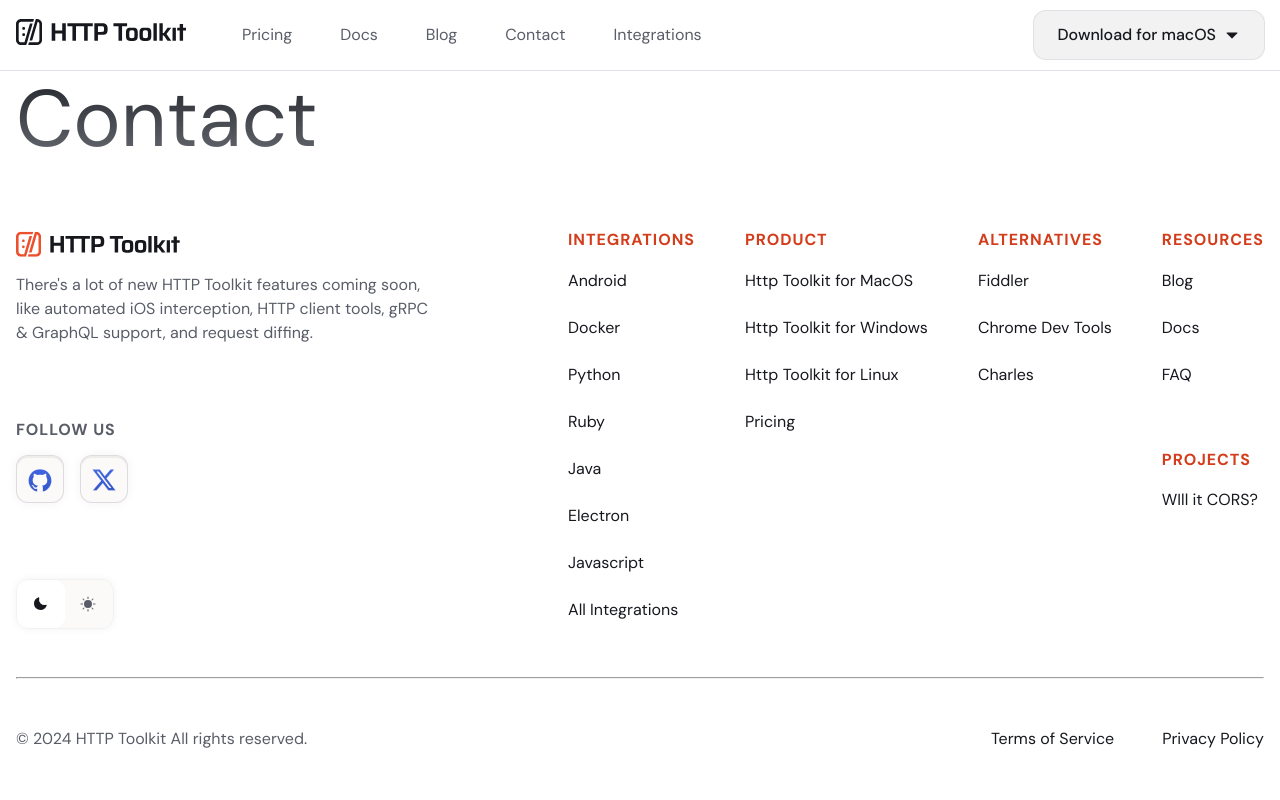
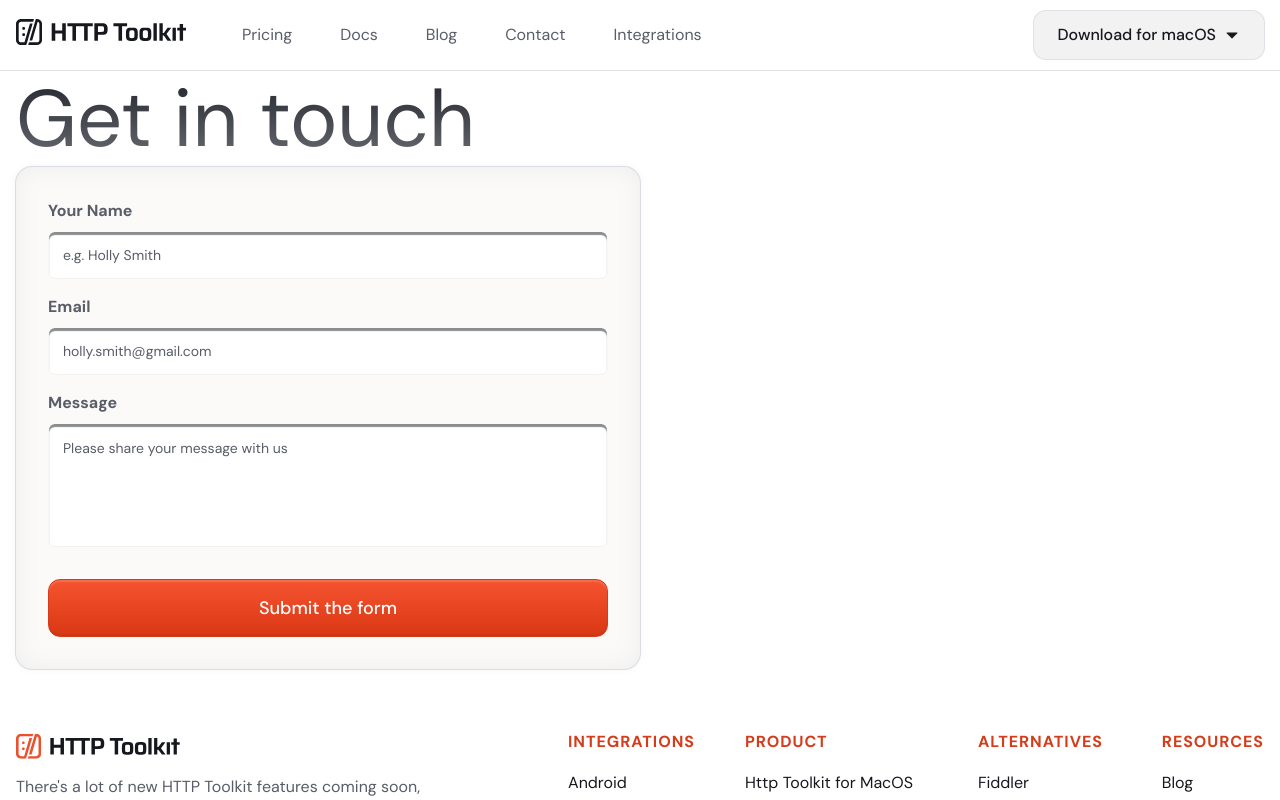
Before and after one commit to httptoolkit/httptoolkit-website, a Next.js app: page /contact in a window 1280 px wide. Shown: the top 800 px of the page. Built offline with nearby package versions, Linux system fonts and the light colour scheme.

Commit message:
feat(HTD-50): adds contact form (#71)
* feat(HTD-50): adds contact form

* feat(HTD-61): add todo message

* fix(HTD-61): build

```diff
--- a/src/app/contact/page.tsx
+++ b/src/app/contact/page.tsx
@@ -1,10 +1,12 @@
 import { Container } from '@/components/elements/container';
 import { Heading } from '@/components/elements/heading';
+import { ContactForm } from '@/components/sections/contact-form';
 
 export default function ContactPage() {
   return (
     <Container>
-      <Heading color="textGradient">Contact</Heading>
+      <Heading color="textGradient">Get in touch</Heading>
+      <ContactForm />
     </Container>
   );
 }
--- a/src/components/elements/button/button.styles.ts
+++ b/src/components/elements/button/button.styles.ts
@@ -24,8 +24,8 @@ const base = css<StyledButtonProps>`
   cursor: pointer;
 
   @media (min-width: ${screens['lg']}) {
-    width: fit-content;
-    justify-content: start;
+    width: ${({ $isFluid }) => ($isFluid ? '100%' : 'fit-content')};
+    justify-content: center;
   }
 
   &:hover {
--- a/src/components/elements/button/button.types.ts
+++ b/src/components/elements/button/button.types.ts
@@ -18,6 +18,7 @@ export type StyledButtonProps = {
   $variant?: 'primary' | 'secondary';
   $withBorder?: boolean;
   $small?: boolean;
+  $isFluid?: boolean;
 };
 
 export type ButtonProps = {
--- a/src/components/elements/button/index.tsx
+++ b/src/components/elements/button/index.tsx
@@ -16,6 +16,7 @@ export const Button = ({
   $variant = 'primary',
   $withBorder = false,
   $isDropdown = false,
+  $isFluid = false,
   className,
   ...aria
 }: ButtonProps) => {
@@ -33,6 +34,7 @@ export const Button = ({
         $small={$small}
         $withBorder={$withBorder}
         $isDropdown={$isDropdown}
+        $isFluid={$isFluid}
         {...aria}
       >
         {children}
--- a/src/components/modules/content-card/index.tsx
+++ b/src/components/modules/content-card/index.tsx
@@ -26,7 +26,7 @@ export const ContentCard = ({ title, text, buttonHref, buttonIcon, buttonText, $
       {$isNewsletter && (
         <>
           <StyledContentCardForm>
-            <Input placeholder="Email address" type="email" name="email" />
+            <Input id="email" placeholder="Email address" type="email" />
             <Button as="button" type="submit" $variant="secondary" $small>
               Sign up
             </Button>
--- a/src/components/modules/download-button/components/send-email/index.tsx
+++ b/src/components/modules/download-button/components/send-email/index.tsx
@@ -11,8 +11,8 @@ export const SendEmail = () => {
         On mobile? Send this to your computer and try it out there:
       </Text>
       <StyledSendEmailForm>
-        <Input name="email" type="email" placeholder="Enter you email" />
-        <Button $variant="primary" as="button" type="submit">
+        <Input id="email" name="email" type="email" placeholder="Enter you email" />
+        <Button $variant="primary" type="submit">
           Send me a download link
         </Button>
       </StyledSendEmailForm>
--- a/src/components/modules/input/index.tsx
+++ b/src/components/modules/input/index.tsx
@@ -1,23 +1,27 @@
 import { forwardRef } from 'react';
 
-import { StyledInput, StyledInputBorder, StyledInputWrapper, StyledSearchButton } from './input.styles';
+import { STyledLabel, StyledInput, StyledInputBorder, StyledInputWrapper, StyledSearchButton } from './input.styles';
 import type { InputProps } from './input.types';
 
 import { MagnifyingGlass } from '@/components/elements/icon';
+import Stack from '@/components/elements/stack';
 import { Text } from '@/components/elements/text';
 
 export const Input = forwardRef<HTMLInputElement, InputProps>(
-  ({ as = 'input', errorMessage, $hasError = false, onClickSearch, ...props }, ref) => {
+  ({ as = 'input', errorMessage, $hasError = false, onClickSearch, id, label, ...props }, ref) => {
     return (
       <StyledInputWrapper>
+        <Stack $gapxl="8px">
+          {label && <STyledLabel htmlFor={id}>{label}</STyledLabel>}
           <StyledInputBorder $hasError={$hasError} $styledAs={as}>
-          <StyledInput ref={ref} $hasError={$hasError} as={as} {...props} />
+            <StyledInput id={id} name={id} ref={ref} $hasError={$hasError} as={as} {...props} />
             {props.type === 'search' && (
               <StyledSearchButton title="Click to search" onClick={onClickSearch}>
                 <MagnifyingGlass weight="fill" size={16} />
               </StyledSearchButton>
             )}
           </StyledInputBorder>
+        </Stack>
         {errorMessage && (
           <Text fontSize="s" color="cinnarbarRed">
             {errorMessage}
--- a/src/components/modules/input/input.styles.ts
+++ b/src/components/modules/input/input.styles.ts
@@ -70,3 +70,8 @@ export const StyledInput = styled.input<InputProps>`
     background-color: ${({ theme }) => theme.colors.inkBlack};
   }
 `;
+
+export const STyledLabel = styled.label`
+  font-weight: ${({ theme }) => theme.fontWeight.bold};
+  color: ${({ theme }) => theme.colors.text.darkGrey};
+`;
--- a/src/components/modules/input/input.types.ts
+++ b/src/components/modules/input/input.types.ts
@@ -1,10 +1,12 @@
 import type { AriaAttributes, InputHTMLAttributes } from 'react';
 
 export interface InputProps extends InputHTMLAttributes<HTMLInputElement>, AriaAttributes {
+  id: string;
   as?: 'input' | 'textarea';
   errorMessage?: string;
   $hasError?: boolean;
   onClickSearch?: () => void;
+  label?: string;
 }
 
 export interface InputBorderProps {
--- /dev/null
+++ b/src/components/sections/contact-form/contact-form.styles.ts
@@ -0,0 +1,18 @@
+'use client';
+
+import { styled } from '@/styles';
+
+export const StyledContactFormWrapper = styled.div`
+  max-width: 624px;
+  padding: 16px;
+  background-color: ${({ theme }) => theme.colors.inkBlack};
+  box-shadow:
+    0 0 0 1px ${({ theme }) => theme.colors.button.border},
+    0 0 8px 0 ${({ theme }) => theme.colors.shadowDefault},
+    0 0 24px 0px rgba(128, 130, 137, 0.1) inset;
+  border-radius: 16px;
+
+  @media (min-width: ${({ theme }) => theme.screens['lg']}) {
+    padding: 32px;
+  }
+`;
--- /dev/null
+++ b/src/components/sections/contact-form/index.tsx
@@ -0,0 +1,31 @@
+import { StyledContactFormWrapper } from './contact-form.styles';
+
+import { Button } from '@/components/elements/button';
+import Stack from '@/components/elements/stack';
+import { Input } from '@/components/modules/input';
+
+export const ContactForm = () => {
+  return (
+    <StyledContactFormWrapper>
+      {/* TODO: Replace test formspree with the client endpoint after QA */}
+      <form action="https://formspree.io/f/xnqezbgv" method="POST">
+        <Stack $gapxl="32px">
+          <Stack $gapxl="16px">
+            <Input label="Your Name" id="name" placeholder="e.g. Holly Smith" required type="text" />
+            <Input label="Email" id="email" placeholder="holly.smith@gmail.com" required type="email" />
+            <Input
+              label="Message"
+              id="message"
+              as="textarea"
+              placeholder="Please share your message with us"
+              required
+            />
+          </Stack>
+          <Button type="submit" $isFluid>
+            Submit the form
+          </Button>
+        </Stack>
+      </form>
+    </StyledContactFormWrapper>
+  );
+};
```
Also changed, not shown: src/app/page.tsx (+4 -4 lines). Lines whose indentation alone changed are shown as unchanged.
